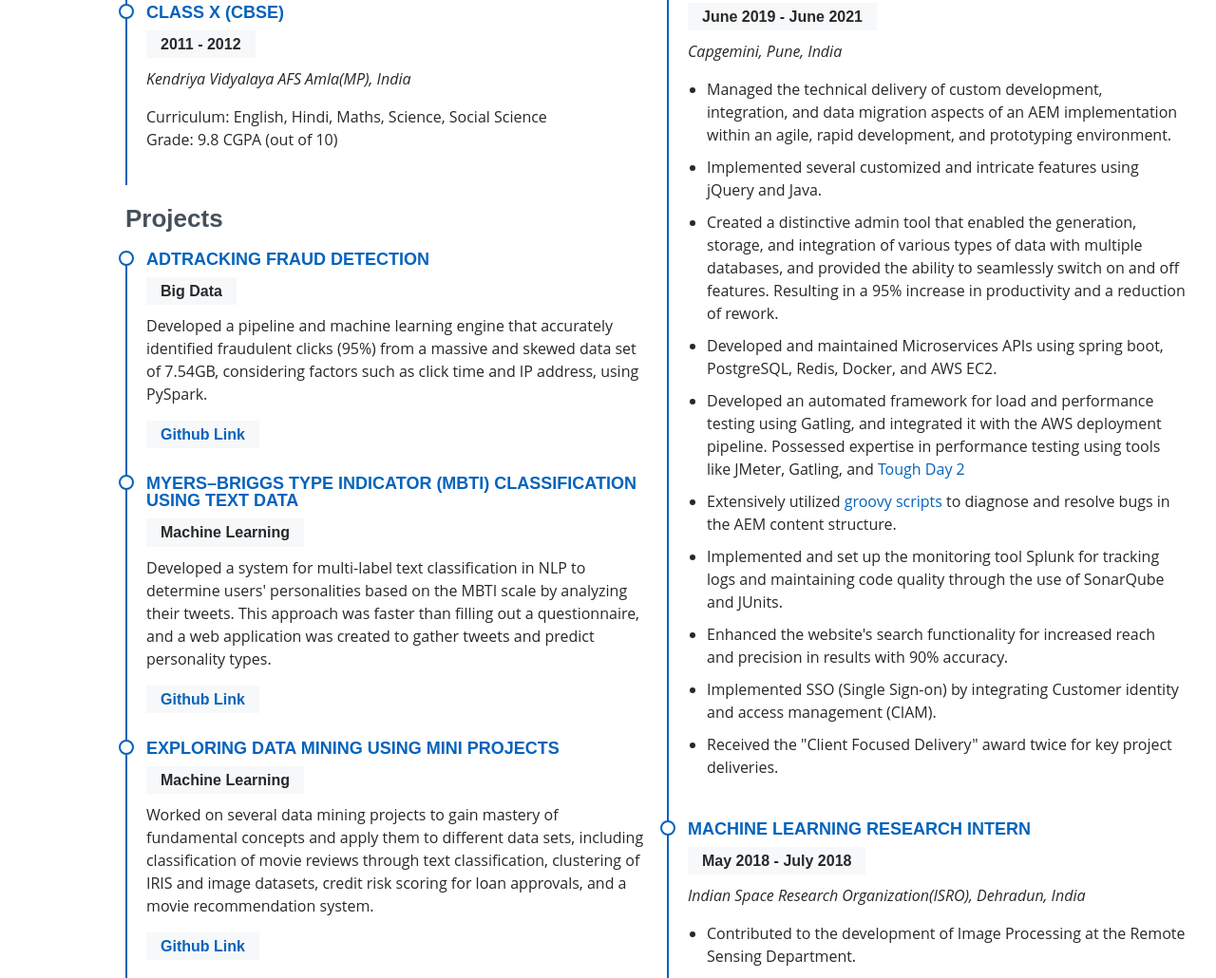
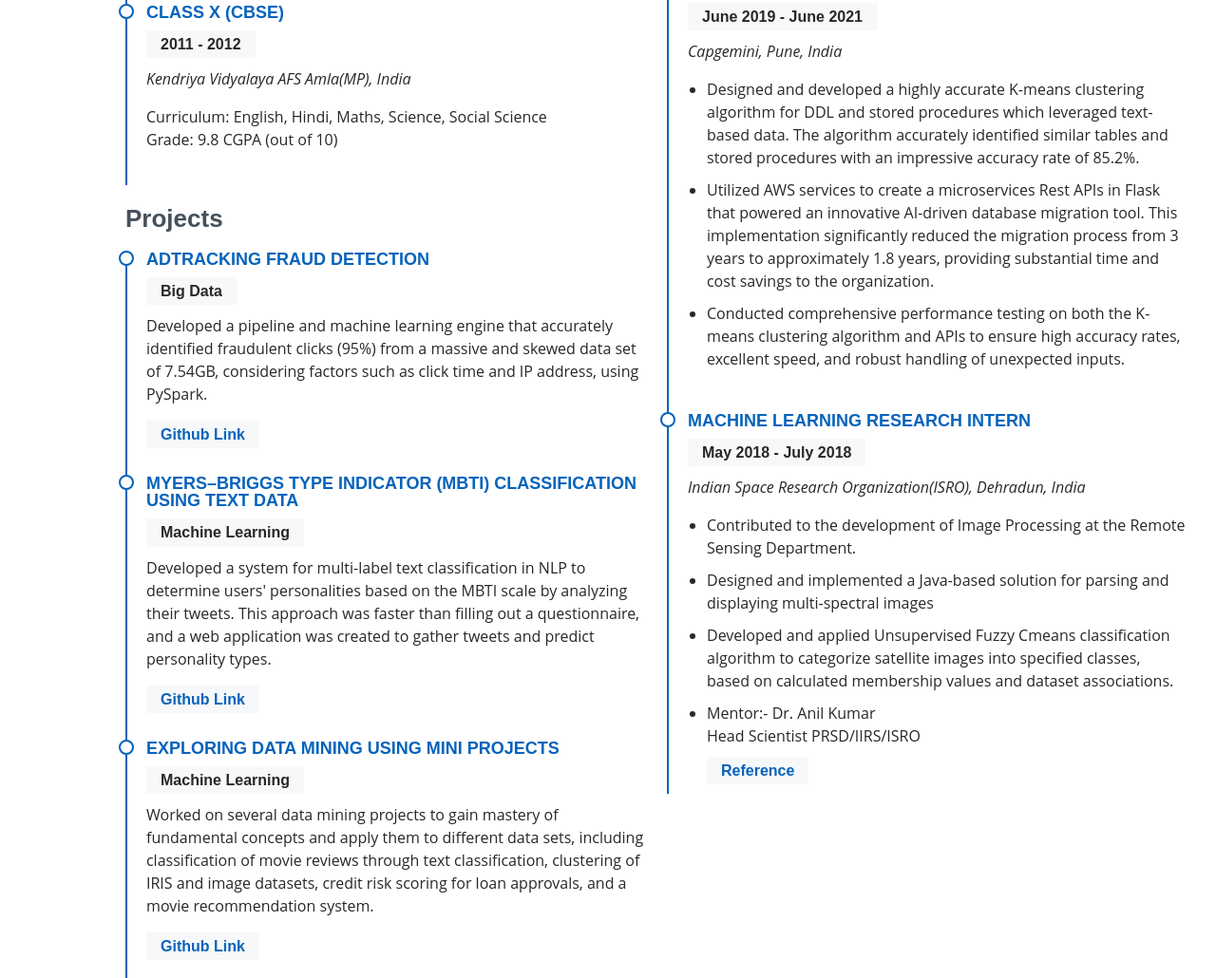
Before and after one commit to alstorm96/dilipsharma.github.io, a plain HTML site: page index.html in a window 1280 px wide. Shown: the part 2703-3733 px from the top of the page at 95% size. Drawn offline with nearby package versions, Linux system fonts and the light colour scheme.

Commit message:
experience completed

```diff
--- a/index.html
+++ b/index.html
@@ -321,40 +321,20 @@
                         <h5>June 2019 - June 2021</h5>
                         <p><em>Capgemini, Pune, India</em></p>
                         <ul>
-                            <li> Managed the technical delivery of custom development, integration, and data migration
-                                aspects of an AEM implementation within an agile, rapid development, and prototyping
-                                environment.
+                            <li> Designed and developed a highly accurate K-means clustering algorithm for DDL
+                                and stored procedures which leveraged text-based data.
+                                The algorithm accurately identified similar tables and stored
+                                procedures with an impressive accuracy rate of 85.2%.
                             </li>
-                            <li> Implemented several customized and intricate features using jQuery and Java.
+                            <li> Utilized AWS services to create a microservices Rest APIs in Flask that powered an
+                                innovative AI-driven database migration tool. This implementation
+                                significantly reduced the migration process from 3 years to
+                                approximately 1.8 years, providing substantial time and cost savings
+                                to the organization.
                             </li>
-                            <li> Created a distinctive admin tool that enabled the generation, storage, and integration
-                                of various types of data with multiple databases, and provided the ability to seamlessly
-                                switch on and off features. Resulting in a 95% increase in productivity and a reduction
-                                of rework.
-                            </li>
-                            <li> Developed and maintained Microservices APIs using spring boot, PostgreSQL, Redis,
-                                Docker, and AWS EC2.
-                            </li>
-                            <li> Developed an automated framework for load and performance testing using Gatling, and
-                                integrated it with the AWS deployment pipeline. Possessed expertise in performance
-                                testing using tools like JMeter, Gatling, and <a
-                                        href="https://medium.com/@janitbidhan/aem-performance-testing-tough-day-2-a3638d38a9d">Tough
-                                    Day 2</a>
-                            </li>
-                            <li> Extensively utilized <a
-                                    href="https://medium.com/@janitbidhan/groovy-console-aem-666e7578cea5">groovy
-                                scripts</a> to diagnose and resolve bugs in the AEM content structure.
-                            </li>
-                            <li> Implemented and set up the monitoring tool Splunk for tracking logs and maintaining
-                                code quality through the use of SonarQube and JUnits.
-                            </li>
-                            <li> Enhanced the website's search functionality for increased reach and precision in
-                                results with 90% accuracy.
-                            </li>
-                            <li> Implemented SSO (Single Sign-on) by integrating Customer identity and access management
-                                (CIAM).
-                            </li>
-                            <li> Received the "Client Focused Delivery" award twice for key project deliveries.
+                            <li> Conducted comprehensive performance testing on both the K-means clustering algorithm
+                                and APIs to ensure high accuracy rates, excellent speed, and robust handling of
+                                unexpected inputs.
                             </li>
                         </ul>
                     </div>
```
